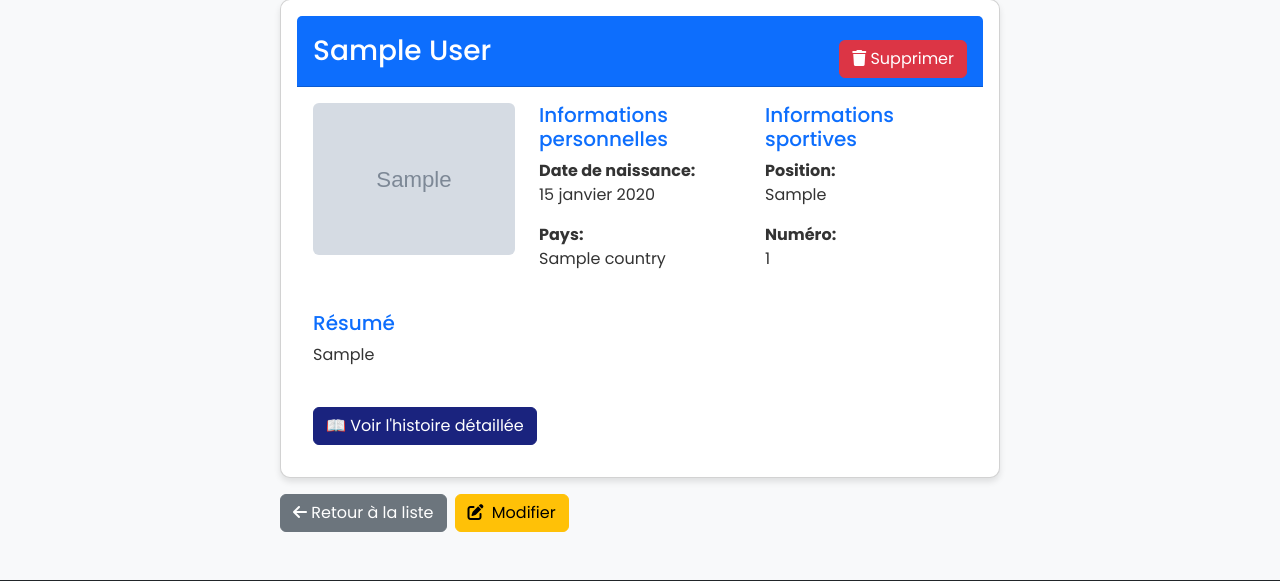
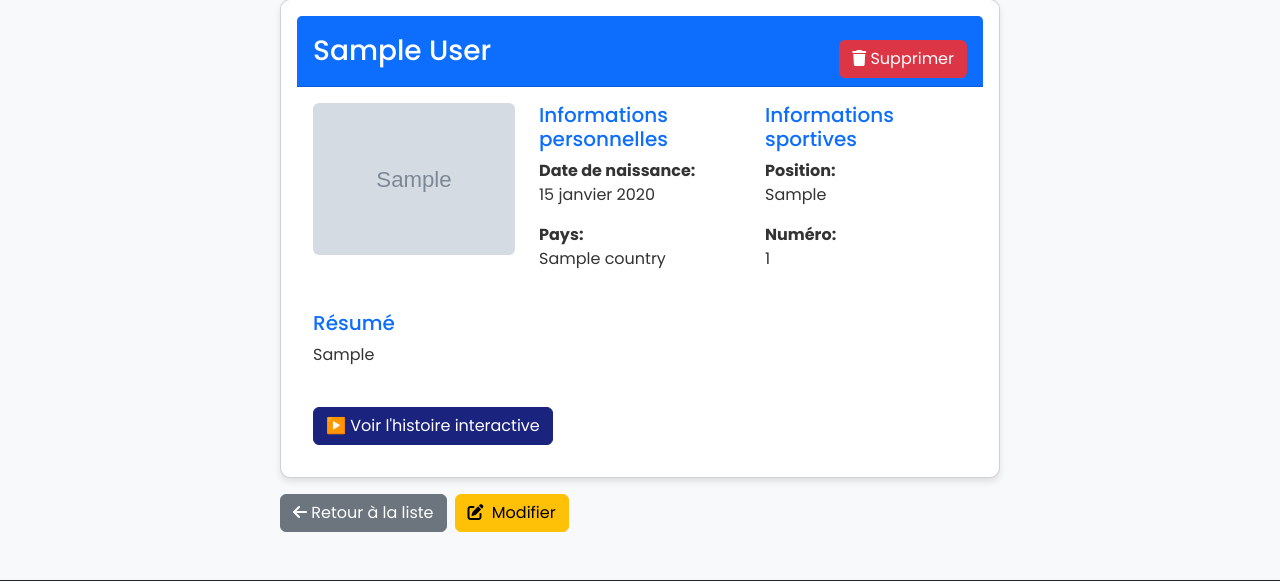
Before and after one commit to Steeve-feuille-ciseaux/wikiFoot, a Django app: page /joueurs/1/ in a window 1280 px wide. Shown: the part 113-694 px from the top of the page. Run offline with Django 5.2, Linux system fonts and the light colour scheme; tables that the repository leaves empty hold one stand-in row (values such as "Sample post"); grey boxes marked "Sample" are stand-in pictures.

Commit message:
v0.09.1.1

```diff
--- a/joueurs/templates/clubs/detail_club.html
+++ b/joueurs/templates/clubs/detail_club.html
@@ -40,10 +40,10 @@
 
             {% if club.storytelling %}
                 <a href="{% url 'story_telling' 'club' club.pk %}" class="btn btn-primary">
-                    📖 Voir l'histoire détaillée
+                    ▶️ Voir l'histoire interactive
                 </a>
             {% else %}
-                <p class="text-muted">❌ Pas d'histoire détaillée</p>
+                <p class="text-muted">❌ Pas d'histoire interactive</p>
             {% endif %}
 
         </div>
--- a/joueurs/templates/entraineurs/detail_entraineur.html
+++ b/joueurs/templates/entraineurs/detail_entraineur.html
@@ -62,10 +62,10 @@
 
             {% if entraineur.storytelling %}
                 <a href="{% url 'story_telling' 'entraineur' entraineur.pk %}" class="btn btn-primary">
-                    📖 Voir l'histoire détaillée
+                    ▶️ Voir l'histoire interactive
                 </a>
             {% else %}
-                <p class="text-muted">❌ Pas d'histoire détaillée</p>
+                <p class="text-muted">❌ Pas d'histoire interactive</p>
             {% endif %}
         </div>
 
--- a/joueurs/templates/joueurs/detail_joueur.html
+++ b/joueurs/templates/joueurs/detail_joueur.html
@@ -65,10 +65,10 @@
 
                     {% if joueur.storytelling %}
                         <a href="{% url 'story_telling' 'joueur' joueur.pk %}" class="btn btn-primary">
-                            📖 Voir l'histoire détaillée
+                            ▶️ Voir l'histoire interactive
                         </a>
                     {% else %}
-                        <p class="text-muted">❌ Pas d'histoire détaillée</p>
+                        <p class="text-muted">❌ Pas d'histoire interactive</p>
                     {% endif %}
 
                 </div>
--- a/joueurs/templates/pays/detail_pays.html
+++ b/joueurs/templates/pays/detail_pays.html
@@ -46,10 +46,10 @@
 
             {% if pays.storytelling %}
                 <a href="{% url 'story_telling' 'pays' pays.pk %}" class="btn btn-primary">
-                    📖 Voir l'histoire détaillée
+                    ▶️ Voir l'histoire interactive
                 </a>
             {% else %}
-                <p class="text-muted">❌ Pas d'histoire détaillée</p>
+                <p class="text-muted">❌ Pas d'histoire interactive</p>
             {% endif %}
 
         </div>
--- a/patch_note.txt
+++ b/patch_note.txt
@@ -40,6 +40,7 @@ v0.08.3 = Update DB -> ajout ville et stade, lien dynamique avec les club et pay
 v0.08.3.1 = Correction bug -> attribut federation
 v0.09.0 = New Feature : Story Telling appliqué sur Club
 v0.09.1 = Update Feature : Story Telling appliqué sur Pays, Joueur, Entraineur
+v0.09.1.1 = Update template : rectif histoire intéractif
 
 ** Next step **
 Notification : être informer dans l'onglet son contenu modifier, accepté où refuser
```
